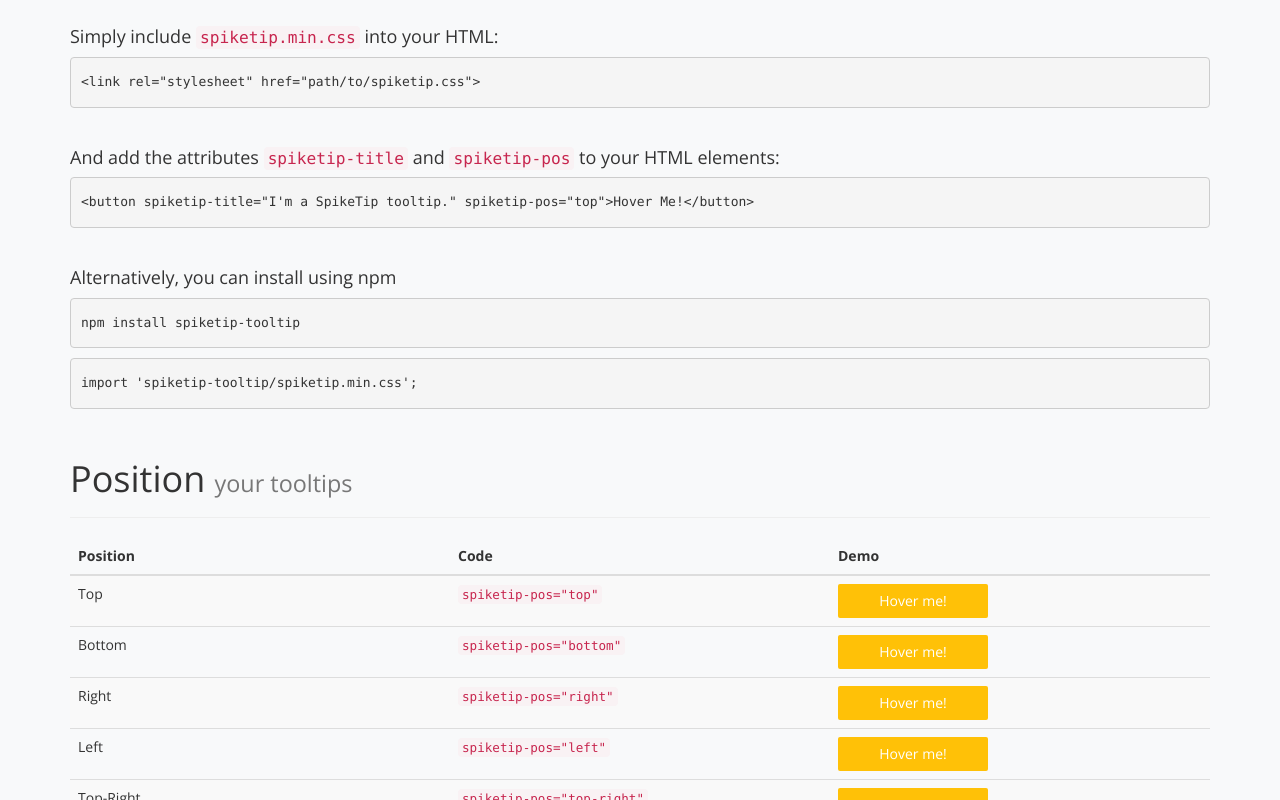
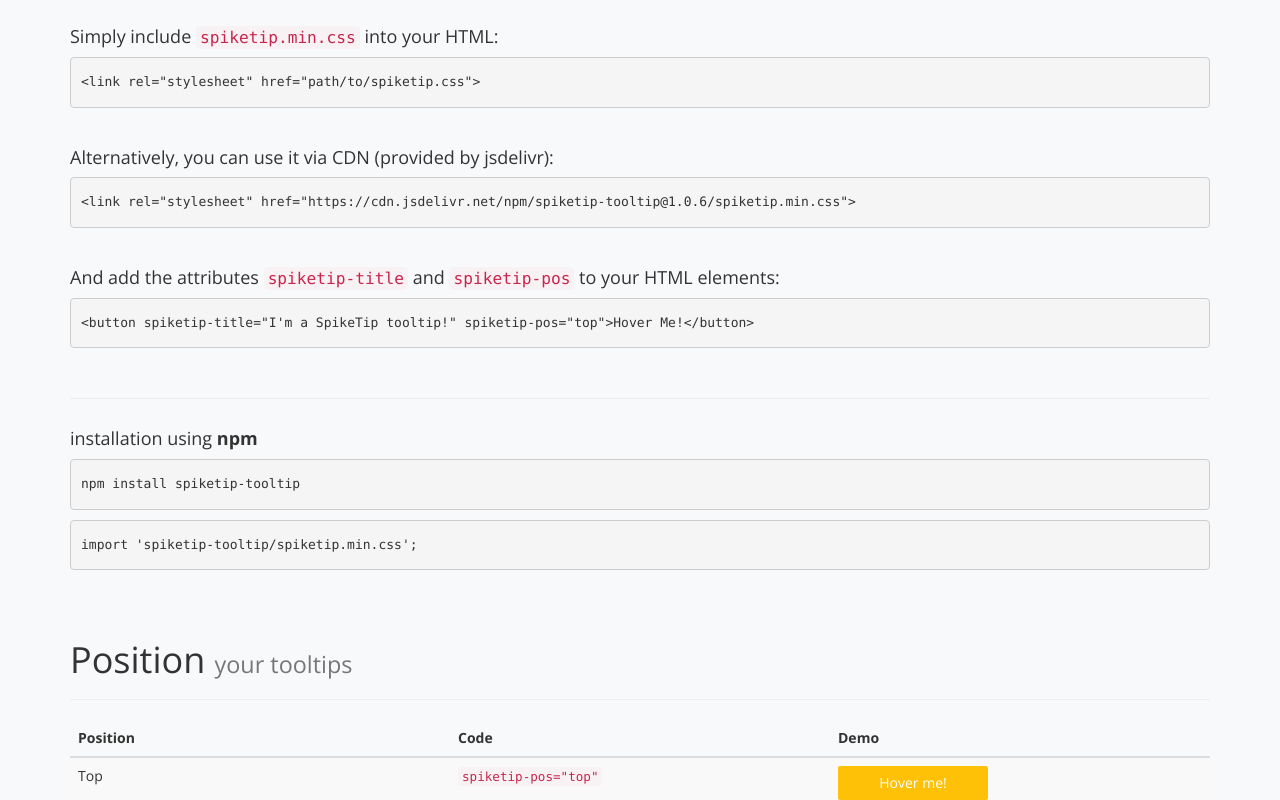
Before and after one commit to VishnuBaliga/SpikeTip, a website: page index.html in a window 1280 px wide. Shown: the part 544-1344 px from the top of the page. Drawn offline with nearby package versions, Linux system fonts and the light colour scheme.

Commit message:
installtion steps updated

```diff
--- a/index.html
+++ b/index.html
@@ -154,16 +154,24 @@
             </div>
             <div class="row">
                 <div class="col-md-12">
-                        <h4>And add  the attributes <code>spiketip-title</code> and <code>spiketip-pos</code> to your HTML elements:</h4>
-                        <pre class="language-markup mb"><code class="  language-markup"><span class="token tag"><span class="token tag"><span class="token punctuation">&lt;</span>button</span> <span class="token attr-name">spiketip-title</span><span class="token attr-value"><span class="token punctuation">=</span><span class="token punctuation">"</span>I<span class="token punctuation">'</span>m a SpikeTip tooltip.<span class="token punctuation">"</span></span> <span class="token attr-name">spiketip-pos</span><span class="token attr-value"><span class="token punctuation">=</span><span class="token punctuation">"</span>top<span class="token punctuation">"</span></span><span class="token punctuation">&gt;</span></span>Hover Me!<span class="token tag"><span class="token tag"><span class="token punctuation">&lt;/</span>button</span><span class="token punctuation">&gt;</span></span></code></pre>
+                    <h4>Alternatively, you can use it via CDN (provided by jsdelivr):</h4>
+                    <pre class="language-markup mb"><code class="  language-markup"><span class="token tag"><span class="token tag"><span class="token punctuation">&lt;</span>link</span> <span class="token attr-name">rel</span><span class="token attr-value"><span class="token punctuation">=</span><span class="token punctuation">"</span>stylesheet<span class="token punctuation">"</span></span> <span class="token attr-name">href</span><span class="token attr-value"><span class="token punctuation">=</span><span class="token punctuation">"</span>https://cdn.jsdelivr.net/npm/spiketip-tooltip@1.0.6/spiketip.min.css<span class="token punctuation">"</span></span><span class="token punctuation">&gt;</span></span></code></pre>
 
                 </div>
             </div>
             <div class="row">
                 <div class="col-md-12">
-                        <h4>Alternatively, you can install using npm</h4>
+                        <h4>And add  the attributes <code>spiketip-title</code> and <code>spiketip-pos</code> to your HTML elements:</h4>
+                        <pre class="language-markup mb"><code class="  language-markup"><span class="token tag"><span class="token tag"><span class="token punctuation">&lt;</span>button</span> <span class="token attr-name">spiketip-title</span><span class="token attr-value"><span class="token punctuation">=</span><span class="token punctuation">"</span>I<span class="token punctuation">'</span>m a SpikeTip tooltip!<span class="token punctuation">"</span></span> <span class="token attr-name">spiketip-pos</span><span class="token attr-value"><span class="token punctuation">=</span><span class="token punctuation">"</span>top<span class="token punctuation">"</span></span><span class="token punctuation">&gt;</span></span>Hover Me!<span class="token tag"><span class="token tag"><span class="token punctuation">&lt;/</span>button</span><span class="token punctuation">&gt;</span></span></code></pre>
+
+                </div>
+            </div>
+            <hr/>
+            <div class="row">
+                <div class="col-md-12">
+                        <h4>installation using <strong>npm</strong></h4>
                         <pre class="language-markup"><code class="  language-markup">npm install spiketip-tooltip</code></pre>
-                        <pre class="language-markup"><code class="  language-markup">import 'spiketip-tooltip/spiketip.min.css';</code></pre>
+                        <div spiketip-title="prerequisites: css-loader, style-loader" spiketip-pos="bottom-left"><pre class="language-markup mb"><code class="  language-markup">import 'spiketip-tooltip/spiketip.min.css';</code></pre></div>
 
                 </div>
             </div>
```
